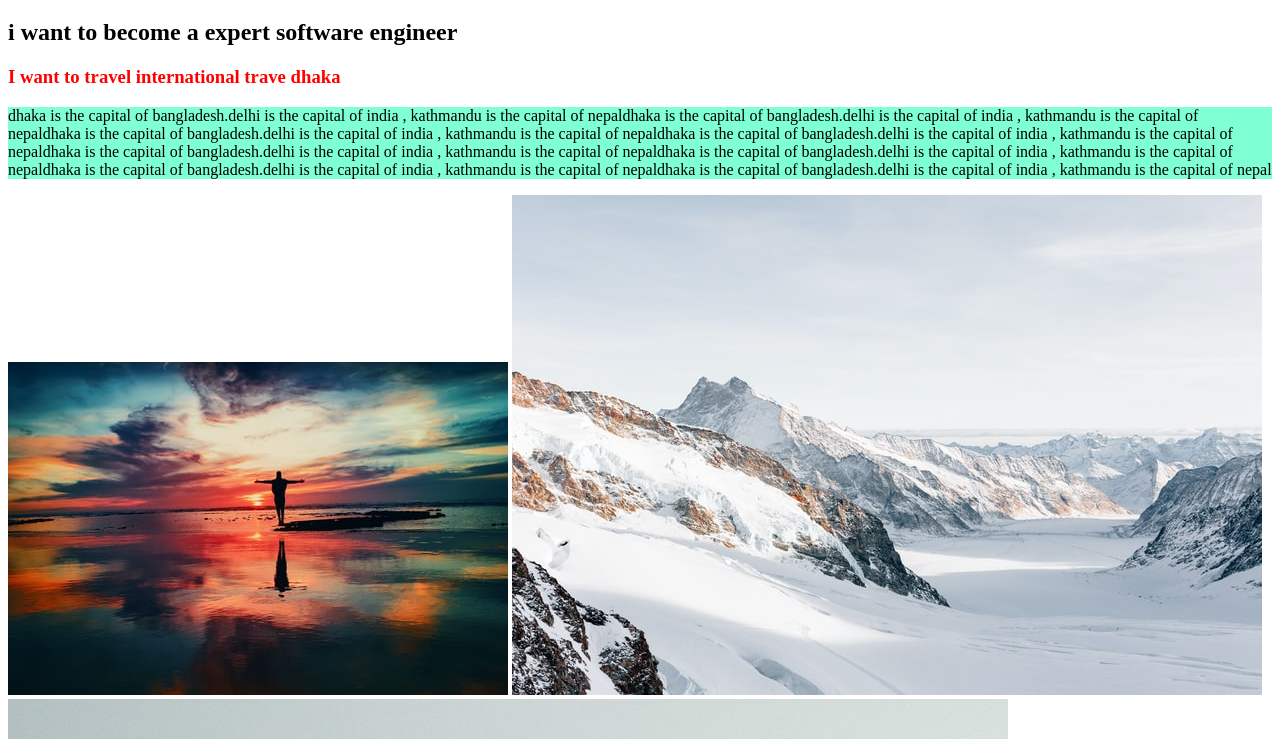
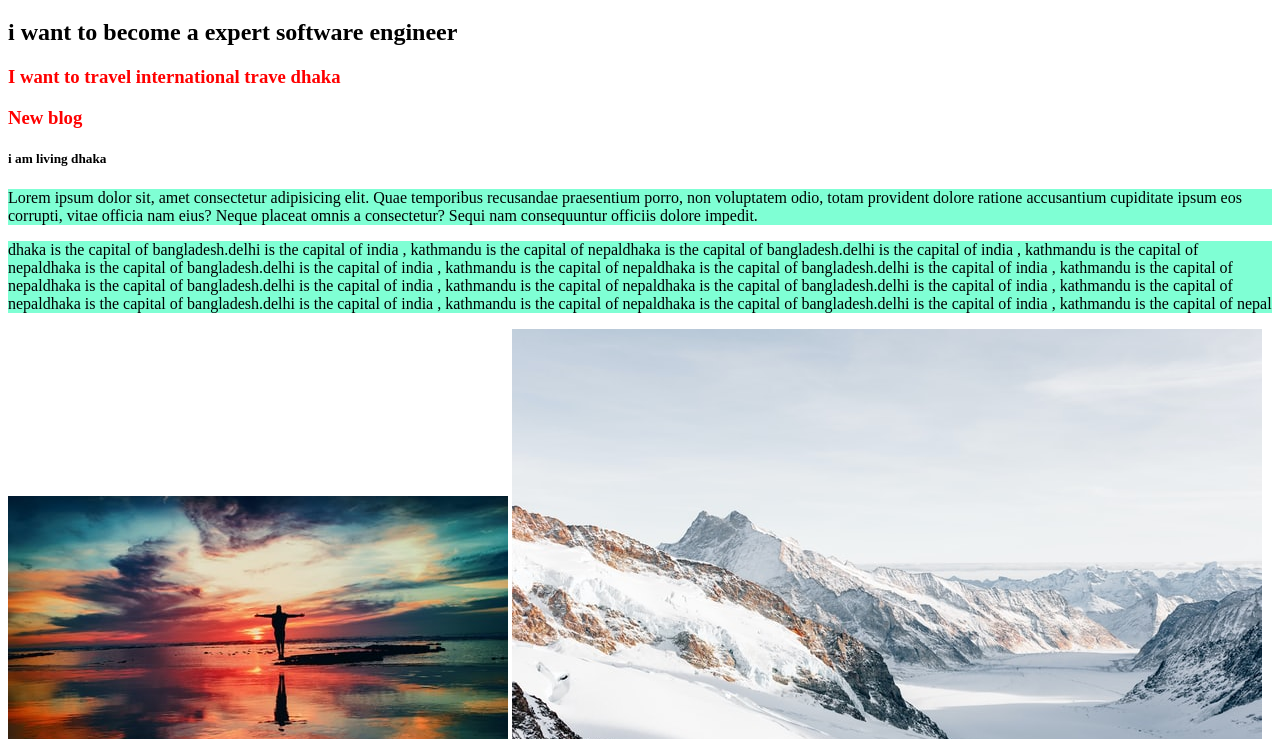
Before and after one commit to toufikcse/my-final-repo, a plain HTML site: page index.html in a window 1280 px wide. Shown: the part 61-800 px from the top of the page. Drawn offline with Linux system fonts and the light colour scheme.

Commit message:
new living city added

```diff
--- a/index.html
+++ b/index.html
@@ -4,13 +4,18 @@
     <meta charset="UTF-8">
     <meta http-equiv="X-UA-Compatible" content="IE=edge">
     <meta name="viewport" content="width=device-width, initial-scale=1.0">
-    <title>My Final Repo</title>
+    <title>My Final Website</title>
     <link rel="stylesheet" href="style.css">
 </head>
 <body>
     <h1>bangladesh is my country</h1>
     <h2>i want to become a expert software engineer</h2>
     <h3>I want to travel international trave dhaka</h3>
+    <div>
+        <h3>New blog</h3>
+        <h5>i am living dhaka</h5>
+        <p>Lorem ipsum dolor sit, amet consectetur adipisicing elit. Quae temporibus recusandae praesentium porro, non voluptatem odio, totam provident dolore ratione accusantium cupiditate ipsum eos corrupti, vitae officia nam eius? Neque placeat omnis a consectetur? Sequi nam consequuntur officiis dolore impedit.</p>
+    </div>
 
     <p>dhaka is the capital of bangladesh.delhi is the capital of india , kathmandu is the capital of nepaldhaka is the capital of bangladesh.delhi is the capital of india , kathmandu is the capital of nepaldhaka is the capital of bangladesh.delhi is the capital of india , kathmandu is the capital of nepaldhaka is the capital of bangladesh.delhi is the capital of india , kathmandu is the capital of nepaldhaka is the capital of bangladesh.delhi is the capital of india , kathmandu is the capital of nepaldhaka is the capital of bangladesh.delhi is the capital of india , kathmandu is the capital of nepaldhaka is the capital of bangladesh.delhi is the capital of india , kathmandu is the capital of nepaldhaka is the capital of bangladesh.delhi is the capital of india , kathmandu is the capital of nepal</p>
     <img src="images/first_photo.jpg" alt="sea beach photo">
```
